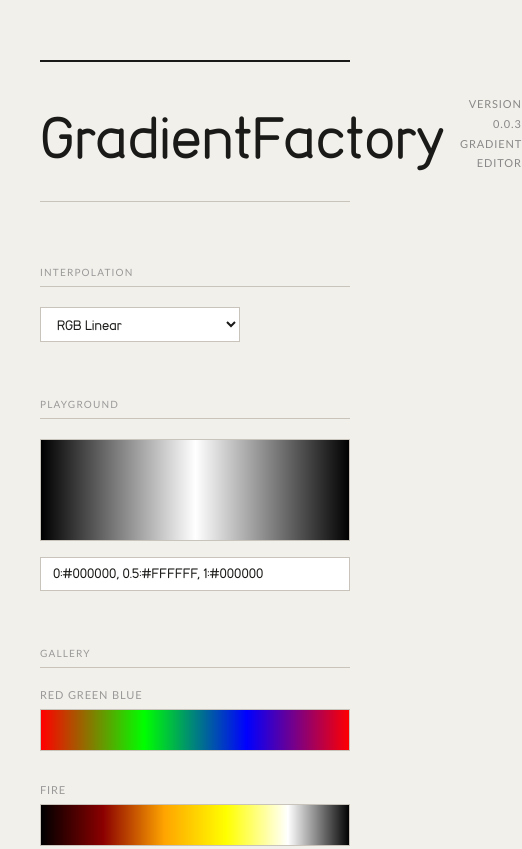
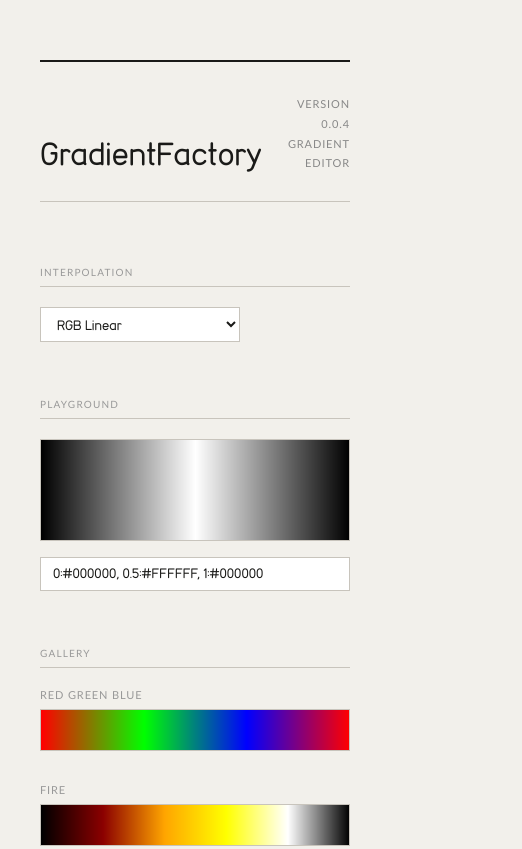
Before and after one commit to greenhol/GradientFactory, a website built with webpack: page src/index.html in a window 390 px wide. Shown: the top 849 px of the page, 522 px wide, since content can reach past the window. Built offline with nearby package versions, Linux system fonts and the light colour scheme; files whose address does not match are found by name.

Commit message:
fix: responsive header size - 0.0.4

```diff
--- a/package.json
+++ b/package.json
@@ -1,6 +1,6 @@
 {
   "name": "gradient-factory",
-  "version": "0.0.3",
+  "version": "0.0.4",
   "description": "GradientFactory",
   "main": "../index.js",
   "scripts": {
--- a/src/index.css
+++ b/src/index.css
@@ -35,7 +35,7 @@ html {
 body {
     max-width: 960px;
     margin: 0 auto;
-    padding: 60px 40px 120px;
+    padding: 60px 40px 60px;
 }
 
 header {
@@ -50,7 +50,7 @@ header {
 }
 
 .header-title {
-    font-size: 64px;
+    font-size: clamp(28px, 9vw, 64px);
     line-height: 1;
 }
 
@@ -89,9 +89,6 @@ header {
     cursor: pointer;
 }
 
-/* Shared gradient band, used by both the playground and the gallery.
-   The border lives on the wrapper div, not the canvas itself, so the
-   canvas's own box exactly equals the pixel area being painted. */
 .gradient-band {
     border: 1px solid var(--rule);
 }
@@ -118,7 +115,6 @@ header {
     box-sizing: border-box;
 }
 
-/* Gallery — full-width bands stacked vertically, same width as the playground */
 .gallery-grid {
     display: flex;
     flex-direction: column;
```
Also changed, not shown: 1 other file.
